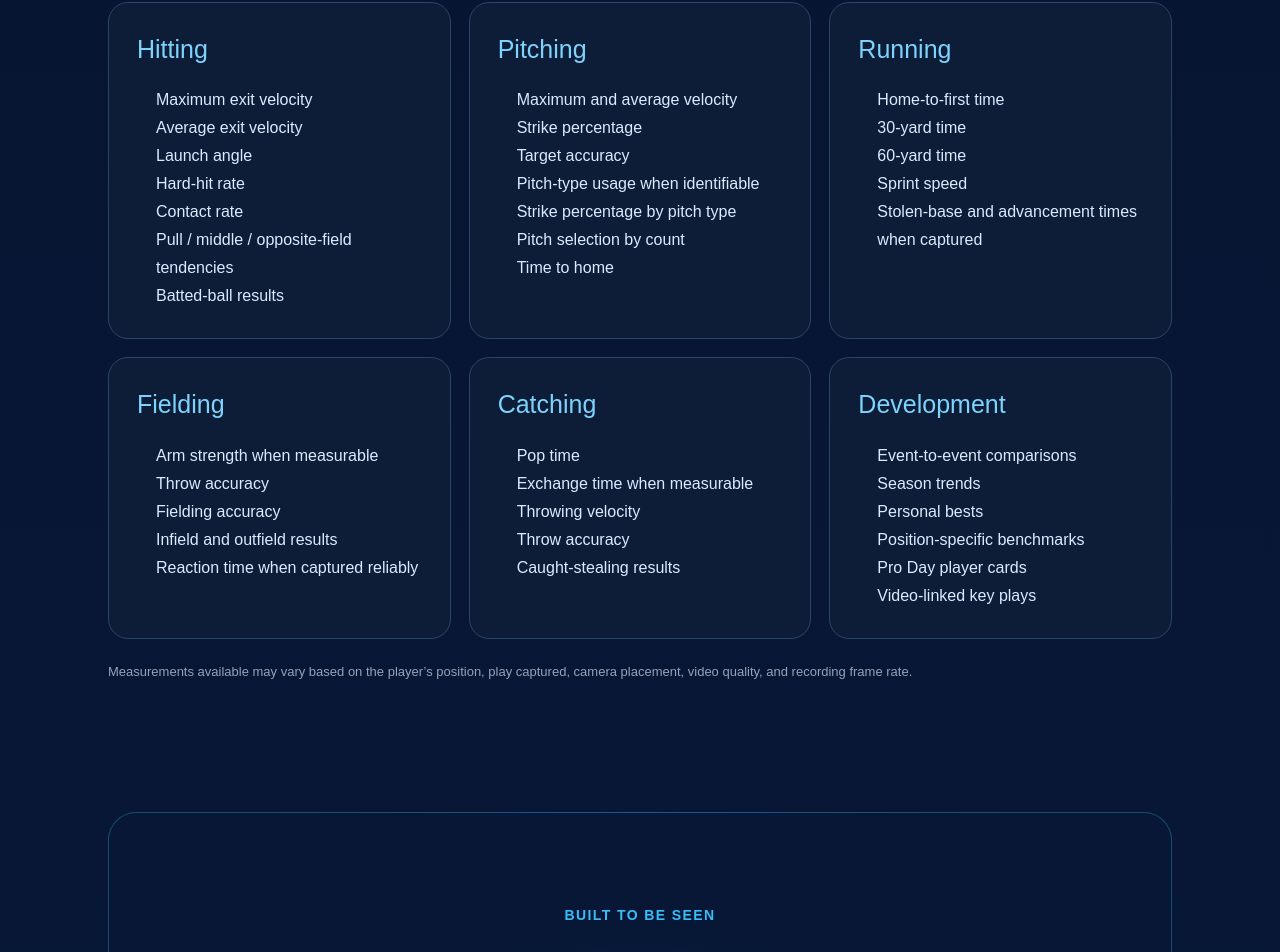
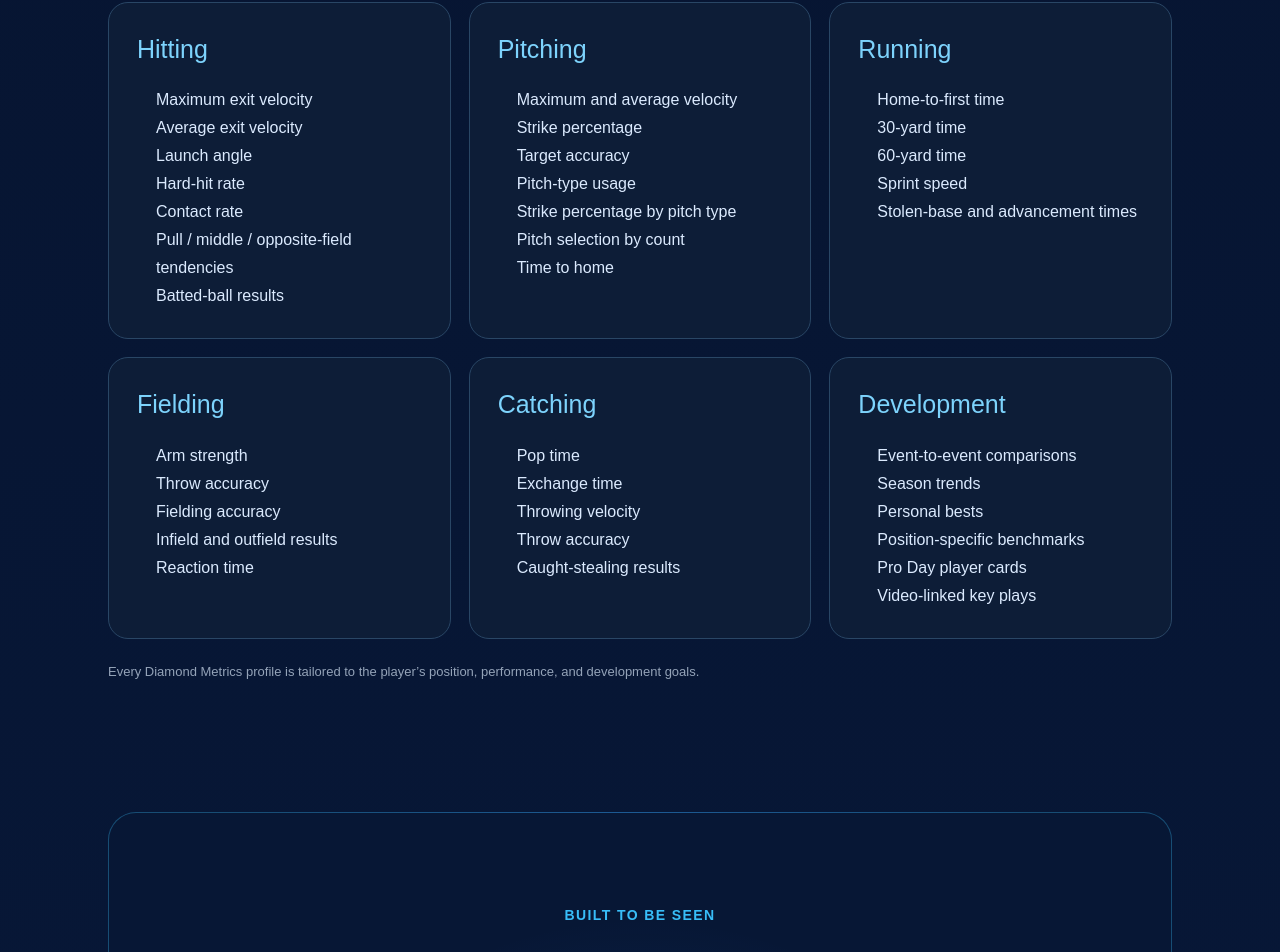
Before and after one commit to stoddow313/Diamond-Metrics-Website, a React (Vite) app: page /sample-profile in a window 1280 px wide. Shown: the part 2039-2991 px from the top of the page. Built offline with nearby package versions, Linux system fonts and the light colour scheme.

Commit message:
Strengthen metric capability language

```diff
--- a/src/pages/HowItWorksPage.jsx
+++ b/src/pages/HowItWorksPage.jsx
@@ -5,11 +5,11 @@
 import ProcessRail from '../components/ProcessRail';
 
 const faqs = [
-  ['Do I need a special camera?', 'Many types of analysis can begin with footage captured on a phone or standard camera. Certain measurements require specific angles or recording conditions.'],
+  ['Do I need a special camera?', 'No. Diamond Metrics works with footage captured on a phone or standard camera, and we provide clear filming guidance before you record.'],
   ['Can I submit only one play?', 'Yes. A single play can support a focused breakdown. Multiple plays or complete games provide more context.'],
-  ['Does every player receive the same metrics?', 'No. Available metrics depend on position, the performance captured, and the quality and angle of the footage.'],
+  ['Does every player receive the same metrics?', 'Each player receives position-specific metrics tailored to their performance and development goals.'],
   ['Can a player profile grow over time?', 'Yes. Additional games and evaluations can be added to create a clearer record of performance and development.'],
-  ['How accurate is the analysis?', 'Accuracy depends partly on footage quality and camera placement. Available measurements are clearly communicated and connected to supporting footage whenever possible.'],
+  ['How accurate is the analysis?', 'Diamond Metrics uses calibrated capture and review workflows, with measurements connected directly to supporting video.'],
 ];
 
 export default function HowItWorksPage() {
@@ -18,7 +18,7 @@
       <section className="page-hero">
         <p className="eyebrow">How It Works</p>
         <h1>From Baseball Footage to Player Insight</h1>
-        <p>Diamond Metrics turns qualifying game footage into clear, video-backed information for individual players and entire baseball programs.</p>
+        <p>Diamond Metrics turns game footage into clear, video-backed information for individual players and entire baseball programs.</p>
         <div className="hero-buttons">
           <a className="primary-button" href="#players">For Players &amp; Families</a>
           <a className="secondary-button" href="#programs-overview">For Coaches &amp; Programs</a>
@@ -39,7 +39,7 @@
           <p className="eyebrow">Footage Guidance</p>
           <h2>Better Footage Creates Better Insight</h2>
           <ul>{['Keep the camera stable', 'Capture the full play', 'Keep the player visible', 'Avoid excessive zooming', 'Include the player’s name, position, and jersey number'].map(item => <li key={item}><Check size={18} />{item}</li>)}</ul>
-          <p className="fine-print">Cellphone footage can be useful, but available measurements depend on the angle, quality, and type of footage submitted.</p>
+          <p className="fine-print">Follow our filming guidance to give the Diamond Metrics team a clear view of every performance.</p>
         </div>
       </section>
 
--- a/src/pages/SampleProfilePage.jsx
+++ b/src/pages/SampleProfilePage.jsx
@@ -5,10 +5,10 @@
 
 const groups = [
   ['Hitting', ['Maximum exit velocity', 'Average exit velocity', 'Launch angle', 'Hard-hit rate', 'Contact rate', 'Pull / middle / opposite-field tendencies', 'Batted-ball results']],
-  ['Pitching', ['Maximum and average velocity', 'Strike percentage', 'Target accuracy', 'Pitch-type usage when identifiable', 'Strike percentage by pitch type', 'Pitch selection by count', 'Time to home']],
-  ['Running', ['Home-to-first time', '30-yard time', '60-yard time', 'Sprint speed', 'Stolen-base and advancement times when captured']],
-  ['Fielding', ['Arm strength when measurable', 'Throw accuracy', 'Fielding accuracy', 'Infield and outfield results', 'Reaction time when captured reliably']],
-  ['Catching', ['Pop time', 'Exchange time when measurable', 'Throwing velocity', 'Throw accuracy', 'Caught-stealing results']],
+  ['Pitching', ['Maximum and average velocity', 'Strike percentage', 'Target accuracy', 'Pitch-type usage', 'Strike percentage by pitch type', 'Pitch selection by count', 'Time to home']],
+  ['Running', ['Home-to-first time', '30-yard time', '60-yard time', 'Sprint speed', 'Stolen-base and advancement times']],
+  ['Fielding', ['Arm strength', 'Throw accuracy', 'Fielding accuracy', 'Infield and outfield results', 'Reaction time']],
+  ['Catching', ['Pop time', 'Exchange time', 'Throwing velocity', 'Throw accuracy', 'Caught-stealing results']],
   ['Development', ['Event-to-event comparisons', 'Season trends', 'Personal bests', 'Position-specific benchmarks', 'Pro Day player cards', 'Video-linked key plays']],
 ];
 
@@ -28,7 +28,7 @@
         <div className="metric-category-grid">
           {groups.map(([title, metrics]) => <article key={title}><h3>{title}</h3><ul>{metrics.map(metric => <li key={metric}>{metric}</li>)}</ul></article>)}
         </div>
-        <p className="availability-note">Measurements available may vary based on the player’s position, play captured, camera placement, video quality, and recording frame rate.</p>
+        <p className="availability-note">Every Diamond Metrics profile is tailored to the player’s position, performance, and development goals.</p>
       </section>
       <MarketingCta />
     </MarketingLayout>
```
